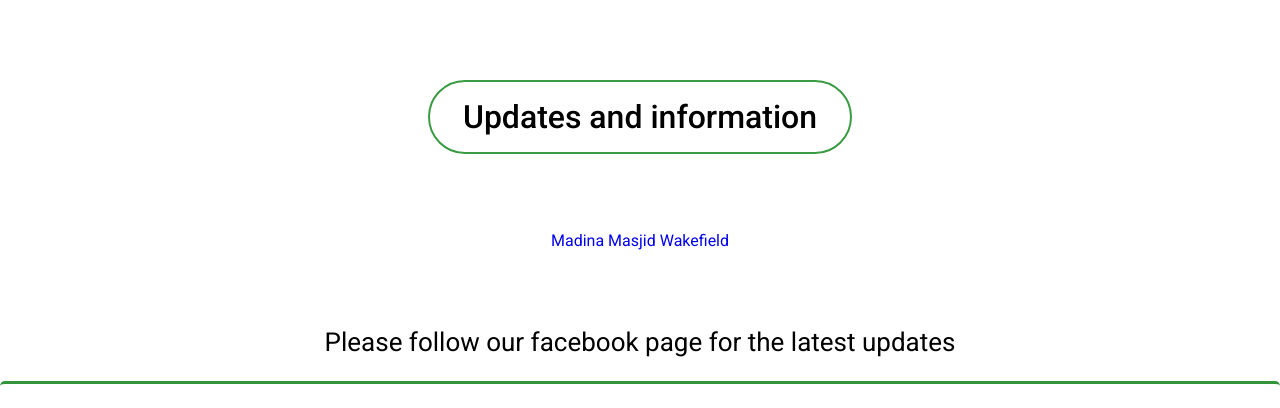
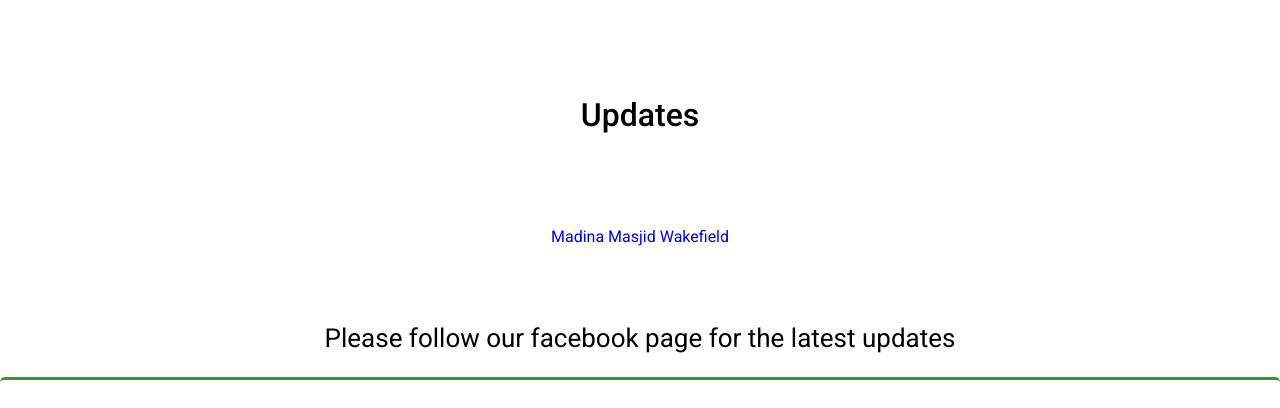
Before and after one commit to Faizzy7867/Madina-Masjid-website, a plain HTML site: page updates.html in a window 1280 px wide. Shown: the part 150-558 px from the top of the page. Drawn offline with nearby package versions, Linux system fonts and the light colour scheme; a web font is replaced by a local one.

Commit message:
changed updates heading

```diff
--- a/style.css
+++ b/style.css
@@ -703,8 +703,6 @@ Updates
 .updates__heading {
   padding: 16px 33px;
   color: #0d1832;
-  border: 2px solid #3a9b43;
-  border-radius: 100px;
   text-decoration: none;
   text-align: center;
   color: black;
--- a/updates.html
+++ b/updates.html
@@ -82,7 +82,7 @@
       </button>
     </header>
     <div class="updates__wrapper">
-      <h1 class="updates__heading">Updates and information</h1>
+      <h1 class="updates__heading">Updates</h1>
     </div>
     <section id="updates">
       <div
```
